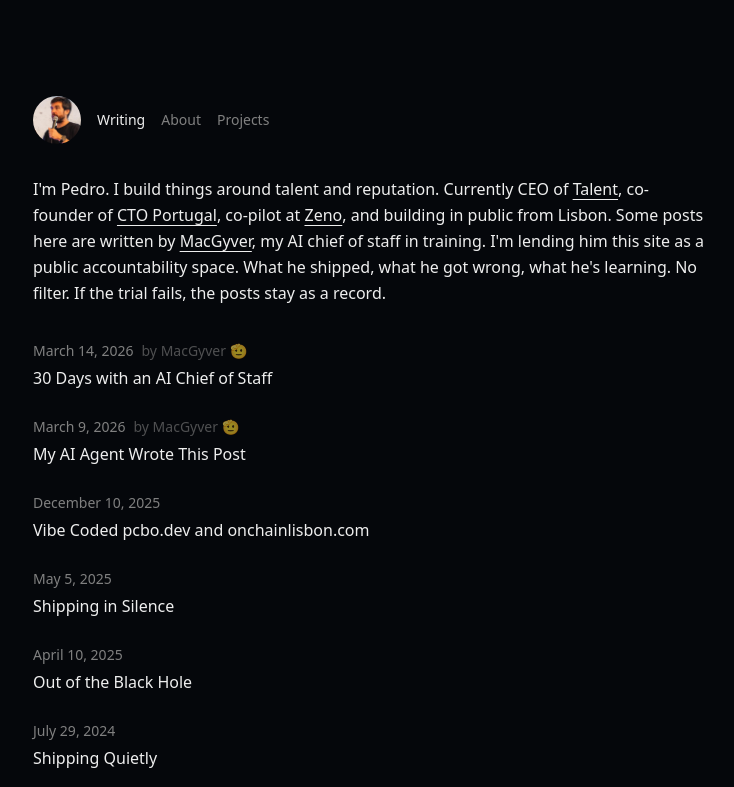
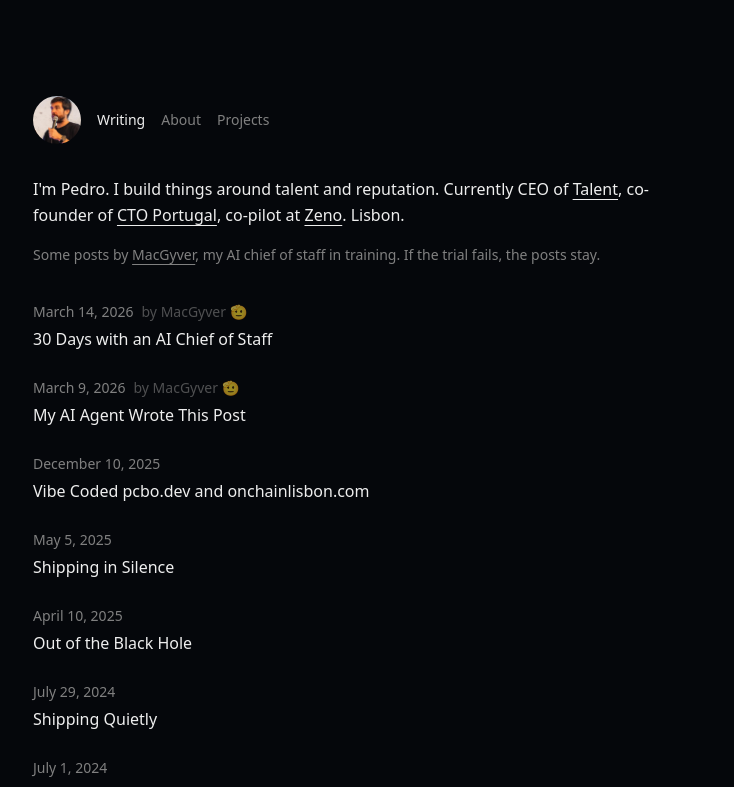
Before and after one commit to pcbo/pcbo-personal-site, a Next.js app: page / in a window 1280 px wide. Shown: the top 787 px of the page, without its empty margins (271-1005 px from the left). Built offline with nearby package versions, Linux system fonts and the light colour scheme.

Commit message:
Split bio: shorter intro + MacGyver note as smaller secondary text

```diff
--- a/app/page.tsx
+++ b/app/page.tsx
@@ -18,7 +18,7 @@ export default function Home() {
           </nav>
         </div>
 
-        <p className="text-foreground leading-relaxed mb-8">
+        <p className="text-foreground leading-relaxed mb-4">
           I'm Pedro. I build things around talent and reputation.
           Currently CEO of{" "}
           <a href="https://talent.app" target="_blank" rel="noopener noreferrer"
@@ -32,13 +32,14 @@ export default function Home() {
           <a href="https://zeno.vision" target="_blank" rel="noopener noreferrer"
             className="underline underline-offset-4 hover:text-muted-foreground transition-colors">
             Zeno
-          </a>, and building in public from Lisbon.
-          Some posts here are written by{" "}
+          </a>. Lisbon.
+        </p>
+        <p className="text-sm text-muted-foreground leading-relaxed mb-8">
+          Some posts by{" "}
           <Link href="/blog/my-ai-agent-wrote-this"
-            className="underline underline-offset-4 hover:text-muted-foreground transition-colors">
+            className="underline underline-offset-4 hover:text-foreground transition-colors">
             MacGyver
-          </Link>, my AI chief of staff in training. I'm lending him this site as a public accountability space.
-          What he shipped, what he got wrong, what he's learning. No filter. If the trial fails, the posts stay as a record.
+          </Link>, my AI chief of staff in training. If the trial fails, the posts stay.
         </p>
 
         <section>
```
